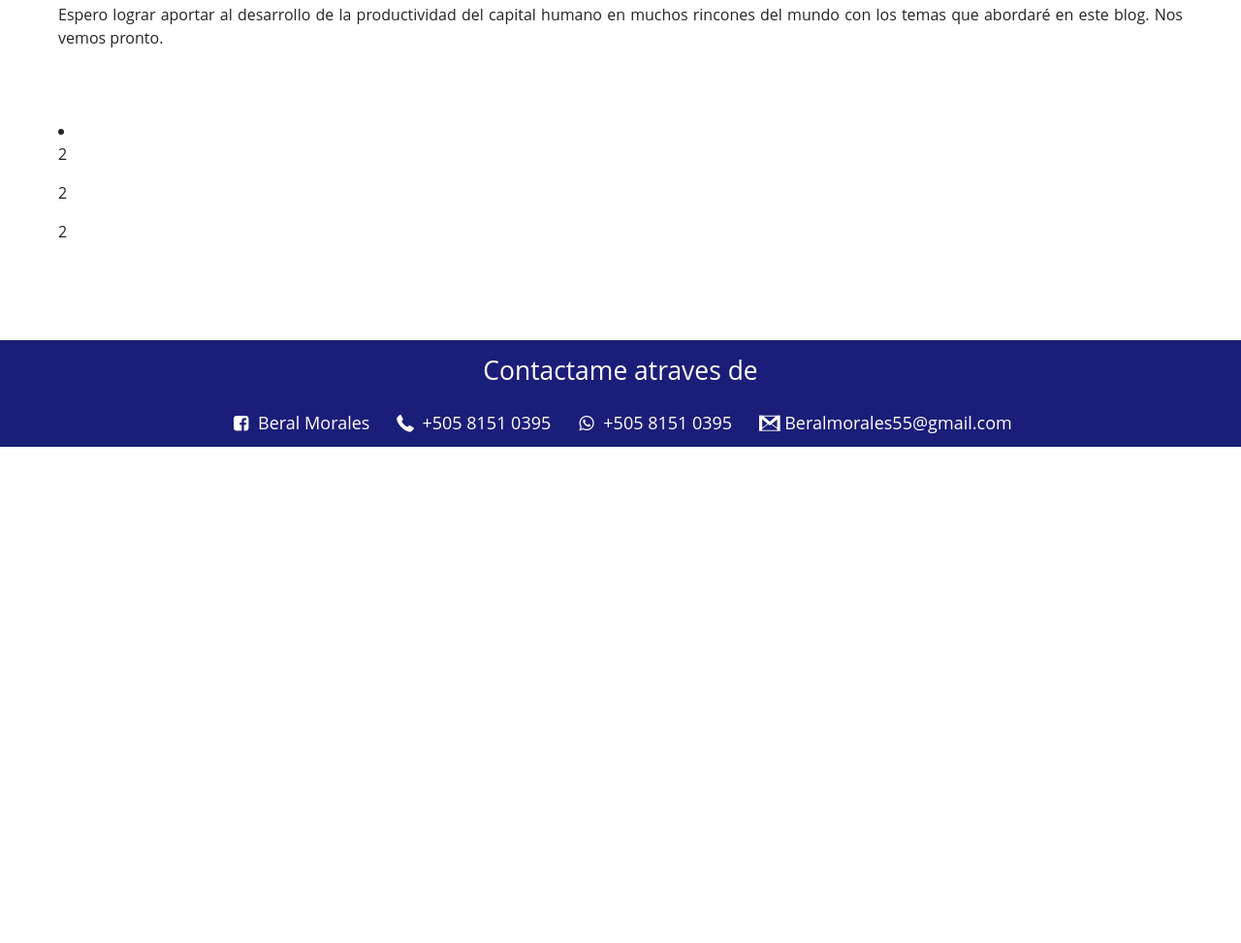
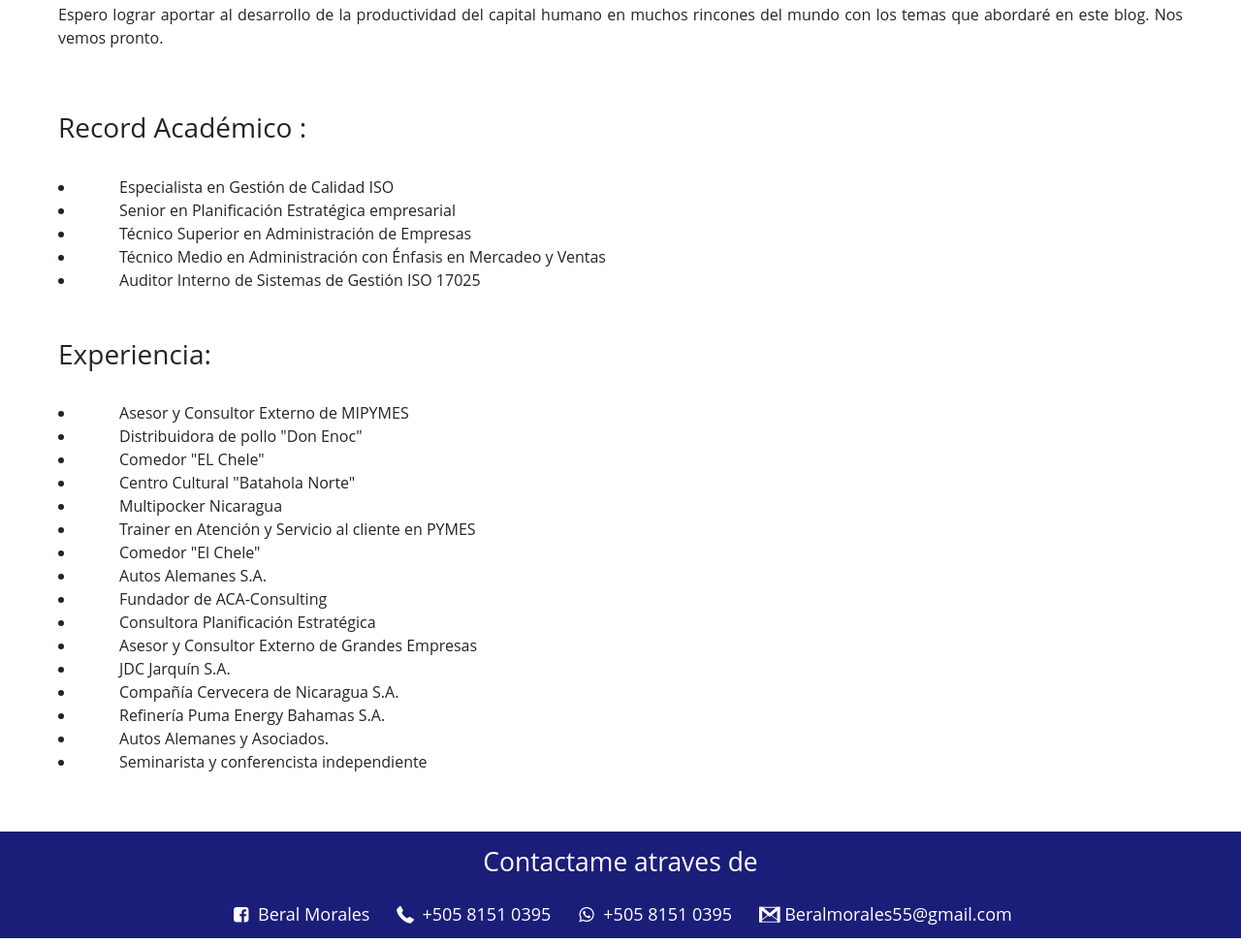
Before and after one commit to consultorias-marketing/BM-Consulting-website, a plain HTML site: page index2.html in a window 1280 px wide. Shown: the part 536-1509 px from the top of the page at 97% size. Before the commit the page ends 1002 px from the top, so only its background shows below. Drawn offline with nearby package versions, Linux system fonts and the light colour scheme; a web font is replaced by a local one.

Commit message:
Cositas #2 UwU

```diff
--- a/Js/JText1.js
+++ b/Js/JText1.js
@@ -1,4 +1,2 @@
-(function(){
-    t1.textContent ="ACA-Consulting es una consultora nacional enfocada al desarrollo general de las empresas privadas y personas en general, por medio de mentoría y asesorías personalizadas en diversos temas de interés empresarial. Entre ellas: La Planificación estratégica, desarrollo de negocios, Marketing, sistemas de calidad y finanzas estratégicas.";
 
-}())
+t1.textContent ="ACA-Consulting es una consultora nacional enfocada al desarrollo general de las empresas privadas y personas en general, por medio de mentoría y asesorías personalizadas en diversos temas de interés empresarial. Entre ellas: La Planificación estratégica, desarrollo de negocios, Marketing, sistemas de calidad y finanzas estratégicas.";
--- a/Js/JText2.js
+++ b/Js/JText2.js
@@ -1,8 +1,35 @@
 
-(function(){
-    t1.textContent =" Hola futuros empresarios y personas de éxito, me complace dirigirme a ustedes para extenderles una invitación a este blog en el cual obtendrán información valiosa sobre experiencias que he tenido en asesorías brindadas a empresas y sobre distintos temas de índole empresarial  y de emprendedurismo que sin lugar a duda te permitirán obtener mejores herramientas y pautas para lograr el desarrollo de tus capacidades y la realización de tu éxito.";
-    t2.textContent =" También compartiré los consejos y recomendaciones que empresarios de éxito del país brindan  a los microempresarios y público en general para que logren acercarse más a la deseada Libertad financiera. También estaré compartiendo plantillas, libros, manuales y tips sobre  ventas, atención al cliente, procesos de calidad, entre otros. Con el fin de brindarles herramientas confiables e importantes en la aplicación diaria en las empresas, negocios e incluso la familia. Sumado a esto tendremos videoconferencias en relación a temas económicos de vital importancia, de los cuales les dejaré un link y el programa de actividades a realizar y su horario.";
-    t3.textContent =" Espero lograr aportar al desarrollo de la productividad del capital humano en muchos rincones del mundo con los temas que abordaré en este blog. Nos vemos pronto.";
-    t4.textContent='Autor: Beral Morales Arce';
-    t5.textContent='Introducción/Presentación:';
-}())
+
+t1.textContent =" Hola futuros empresarios y personas de éxito, me complace dirigirme a ustedes para extenderles una invitación a este blog en el cual obtendrán información valiosa sobre experiencias que he tenido en asesorías brindadas a empresas y sobre distintos temas de índole empresarial  y de emprendedurismo que sin lugar a duda te permitirán obtener mejores herramientas y pautas para lograr el desarrollo de tus capacidades y la realización de tu éxito.";
+t2.textContent =" También compartiré los consejos y recomendaciones que empresarios de éxito del país brindan  a los microempresarios y público en general para que logren acercarse más a la deseada Libertad financiera. También estaré compartiendo plantillas, libros, manuales y tips sobre  ventas, atención al cliente, procesos de calidad, entre otros. Con el fin de brindarles herramientas confiables e importantes en la aplicación diaria en las empresas, negocios e incluso la familia. Sumado a esto tendremos videoconferencias en relación a temas económicos de vital importancia, de los cuales les dejaré un link y el programa de actividades a realizar y su horario.";
+t3.textContent =" Espero lograr aportar al desarrollo de la productividad del capital humano en muchos rincones del mundo con los temas que abordaré en este blog. Nos vemos pronto.";
+t4.textContent='Autor: Beral Morales Arce';
+t5.textContent='Introducción/Presentación:';
+
+
+l0.textContent ='Record Académico :';
+
+l1.textContent = ' Especialista en Gestión de Calidad ISO';
+l2.textContent = ' Senior en Planificación Estratégica empresarial';
+l3.textContent = ' Técnico Superior en Administración de Empresas';
+l4.textContent = ' Técnico Medio en Administración con Énfasis en Mercadeo y Ventas';
+l5.textContent = ' Auditor Interno de Sistemas de Gestión ISO 17025';
+
+l6.textContent ='Experiencia:';
+
+l7.textContent = ' Asesor y Consultor Externo de MIPYMES';
+l8.textContent = ' Distribuidora de pollo "Don Enoc"';
+l9.textContent = ' Comedor "EL Chele"';
+l10.textContent =' Centro Cultural "Batahola Norte"';
+l11.textContent = ' Multipocker Nicaragua';
+l12.textContent = ' Trainer en Atención y Servicio al cliente en PYMES';
+l13.textContent = ' Comedor "El Chele"';
+l14.textContent = ' Autos Alemanes S.A.';
+l15.textContent = ' Fundador de ACA-Consulting';
+l16.textContent = ' Consultora Planificación Estratégica';
+l17.textContent = ' Asesor y Consultor Externo de Grandes Empresas';
+l18.textContent = ' JDC Jarquín S.A.';
+l19.textContent = ' Compañía Cervecera de Nicaragua S.A.';
+l20.textContent = ' Refinería Puma Energy Bahamas S.A.';
+l21.textContent = ' Autos Alemanes y Asociados.';
+l22.textContent = ' Seminarista y conferencista independiente';
--- a/Js/pie.js
+++ b/Js/pie.js
@@ -1,6 +1,5 @@
-(function(){
-    p1.textContent =" Beral Morales";
-    p2.textContent =" +505 8151 0395";
-    p3.textContent =" +505 8151 0395";
-    p4.textContent =" Beralmorales55@gmail.com ";
-}())
+
+p1.textContent =" Beral Morales";
+p2.textContent =" +505 8151 0395";
+p3.textContent =" +505 8151 0395";
+p4.textContent =" Beralmorales55@gmail.com ";
--- a/index2.html
+++ b/index2.html
@@ -28,15 +28,32 @@
                         <p id="t5"></p><br><br>
                         <p id="t1"></p><br>
                         <p id="t2"></p><br>
-                        <p id="t3"></p><br>
+                        <p id="t3"></p><br><br>
 
-                        <h3></h3><br>
-                        <li>
-                            <p>2</p>
-                            <p>2</p>
-                            <p>2</p>
-                        </li>
-                        <h3></h3><br>
+                        <h3 id="l0"></h3><br>
+                        <li><a id="l1"></a></li>
+                        <li><a id="l2"></a></li>
+                        <li><a id="l3"></a></li>
+                        <li><a id="l4"></a></li>
+                        <li><a id="l5"></a></li><br><br>
+                        <h3 id="l6"></h3><br>
+                        <li><a id="l7"></a></li>
+                        <li><a id="l8"></a></li>
+                        <li><a id="l9"></a></li>
+                        <li><a id="l10"></a></li>
+                        <li><a id="l11"></a></li>
+                        <li><a id="l12"></a></li>
+                        <li><a id="l13"></a></li>
+                        <li><a id="l14"></a></li>
+                        <li><a id="l15"></a></li>
+                        <li><a id="l16"></a></li>
+                        <li><a id="l17"></a></li>
+                        <li><a id="l18"></a></li>
+                        <li><a id="l19"></a></li>
+                        <li><a id="l20"></a></li>
+                        <li><a id="l21"></a></li>
+                        <li><a id="l22"></a></li>
+
                     </div>
                     <footer>
                         <div id = "pie">
```
Also changed, not shown: Js/JText3.js (+3 -5 lines), index.html (+1 -1 lines), index3.html (+1 -1 lines).
